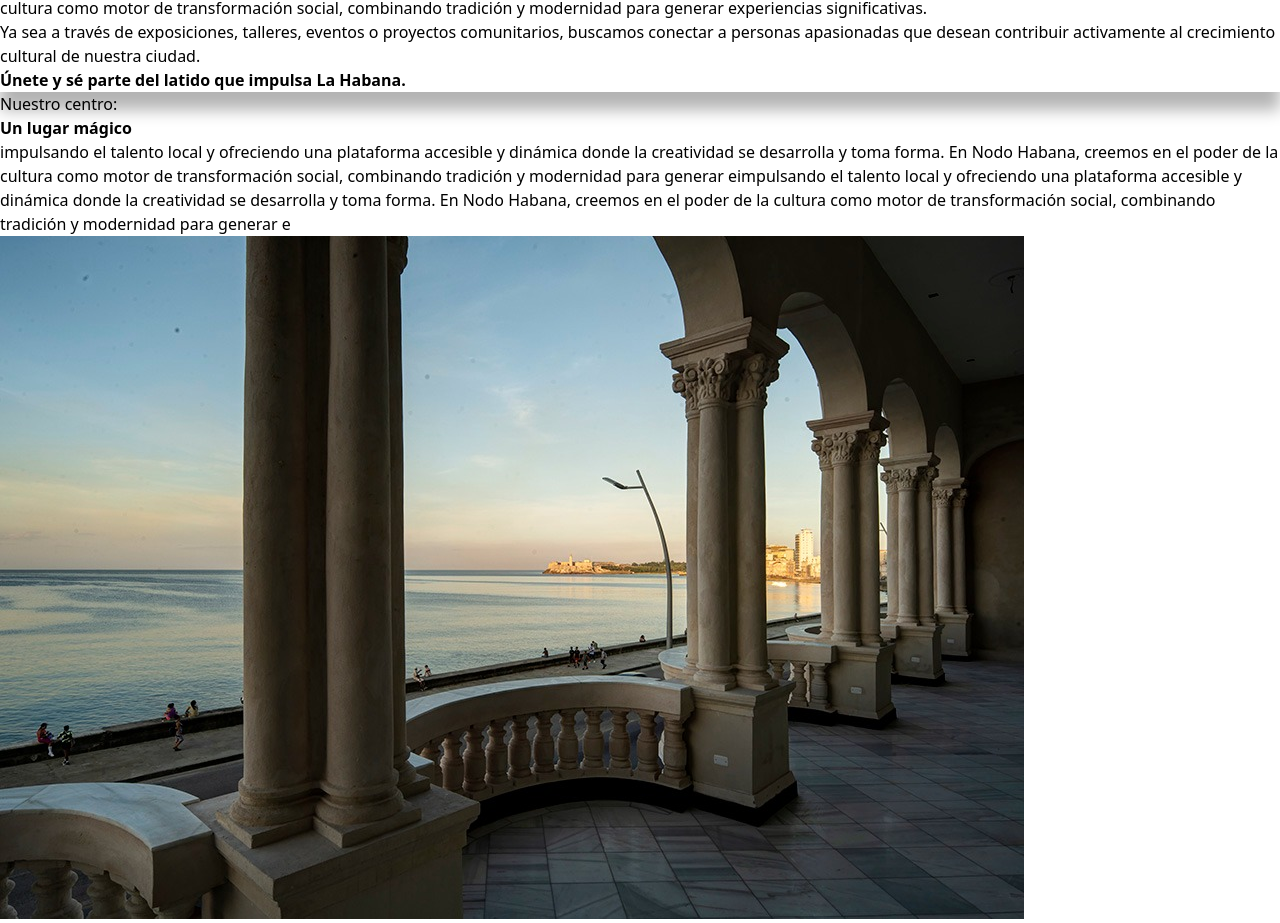
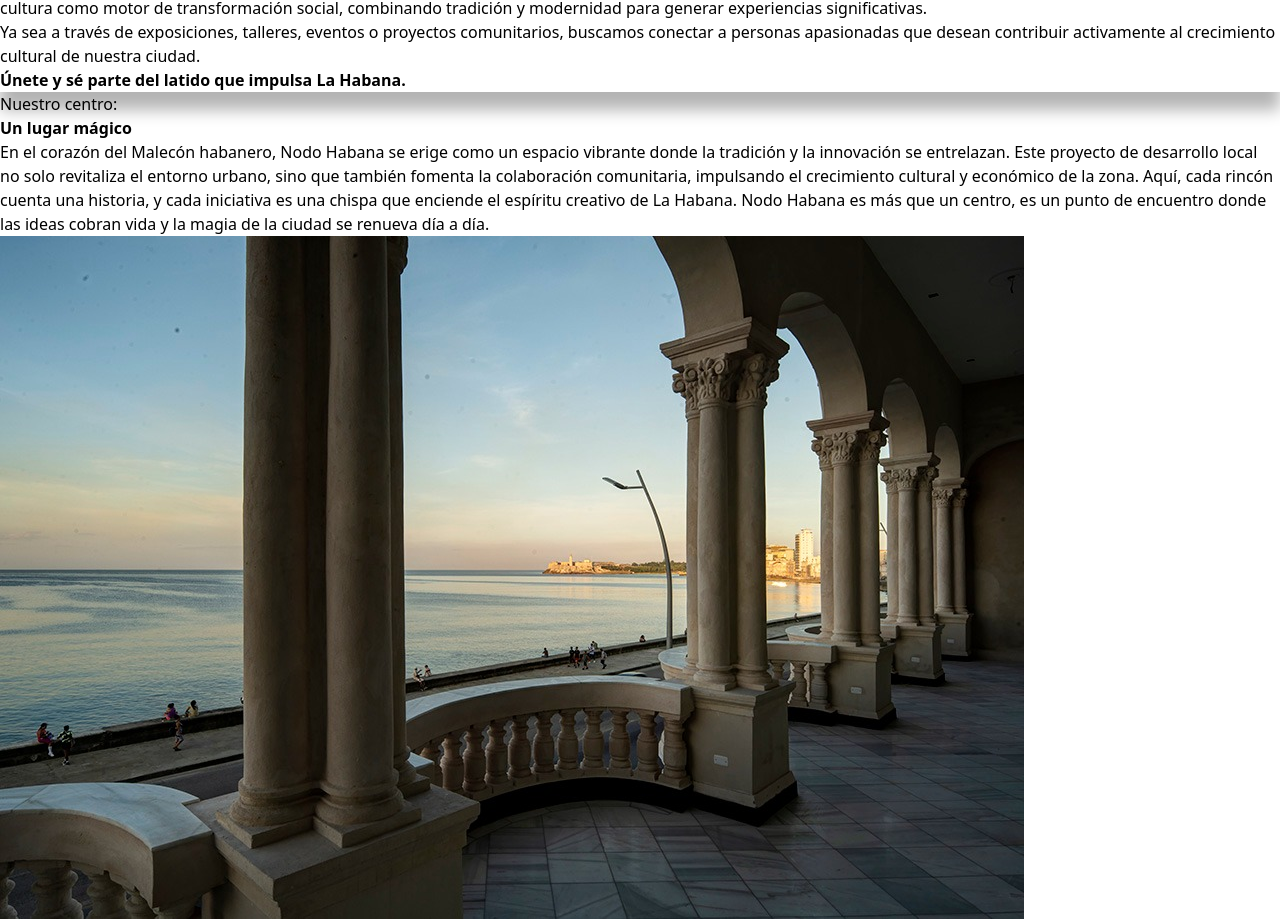
Before and after one commit to fantasyfuerte/nodo-habana, a Next.js app: page / in a window 1280 px wide. Shown: the part 899-1822 px from the top of the page. Built offline with nearby package versions, Linux system fonts and the light colour scheme.

Commit message:
Writting paragraph

```diff
--- a/src/app/page.tsx
+++ b/src/app/page.tsx
@@ -30,13 +30,7 @@ export default function Home() {
       <StyledArticle
         title="Nuestro centro"
         subtitle="Un lugar mágico"
-        paragraph="impulsando el talento local y ofreciendo una plataforma accesible y
-          dinámica donde la creatividad se desarrolla y toma forma. En Nodo
-          Habana, creemos en el poder de la cultura como motor de transformación
-          social, combinando tradición y modernidad para generar eimpulsando el talento local y ofreciendo una plataforma accesible y
-          dinámica donde la creatividad se desarrolla y toma forma. En Nodo
-          Habana, creemos en el poder de la cultura como motor de transformación
-          social, combinando tradición y modernidad para generar e"
+        paragraph="En el corazón del Malecón habanero, Nodo Habana se erige como un espacio vibrante donde la tradición y la innovación se entrelazan. Este proyecto de desarrollo local no solo revitaliza el entorno urbano, sino que también fomenta la colaboración comunitaria, impulsando el crecimiento cultural y económico de la zona. Aquí, cada rincón cuenta una historia, y cada iniciativa es una chispa que enciende el espíritu creativo de La Habana. Nodo Habana es más que un centro, es un punto de encuentro donde las ideas cobran vida y la magia de la ciudad se renueva día a día."
         imgs={["balcon.jpeg"]}
       />
     </section>
```
